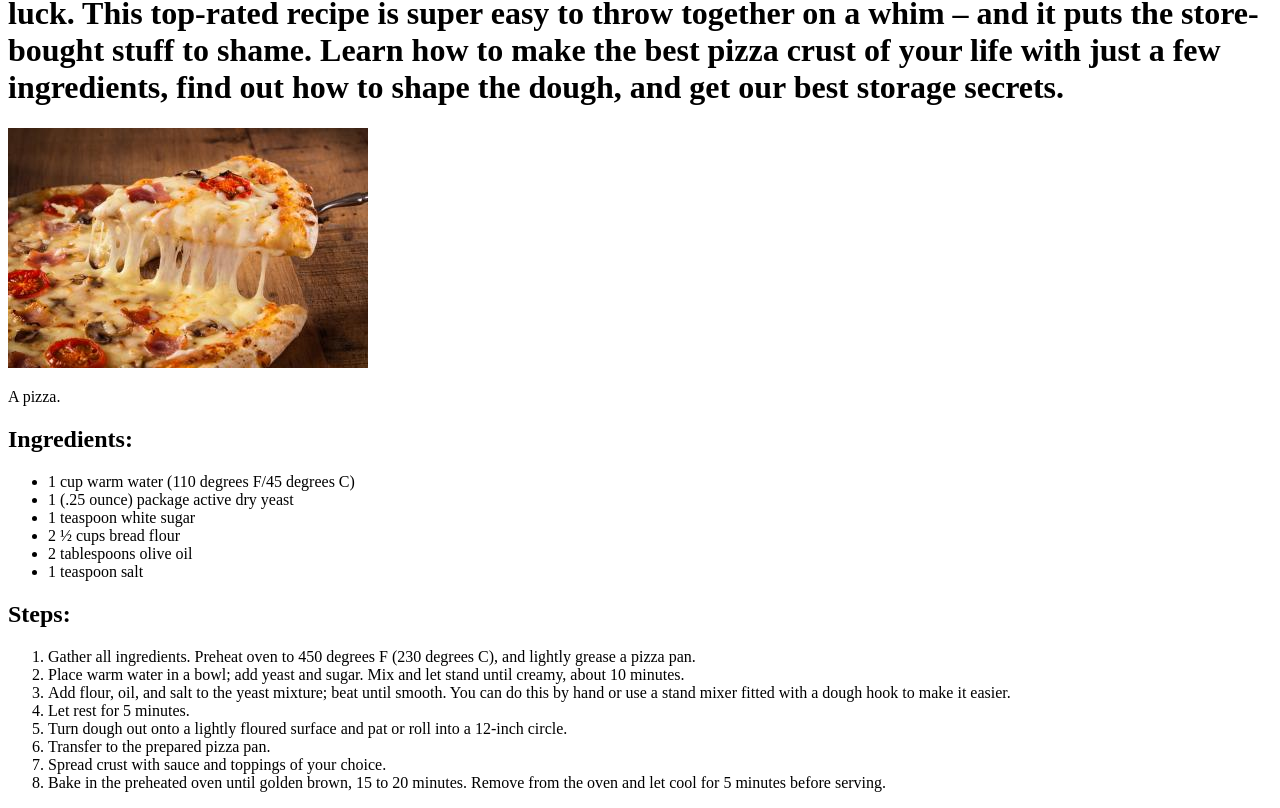
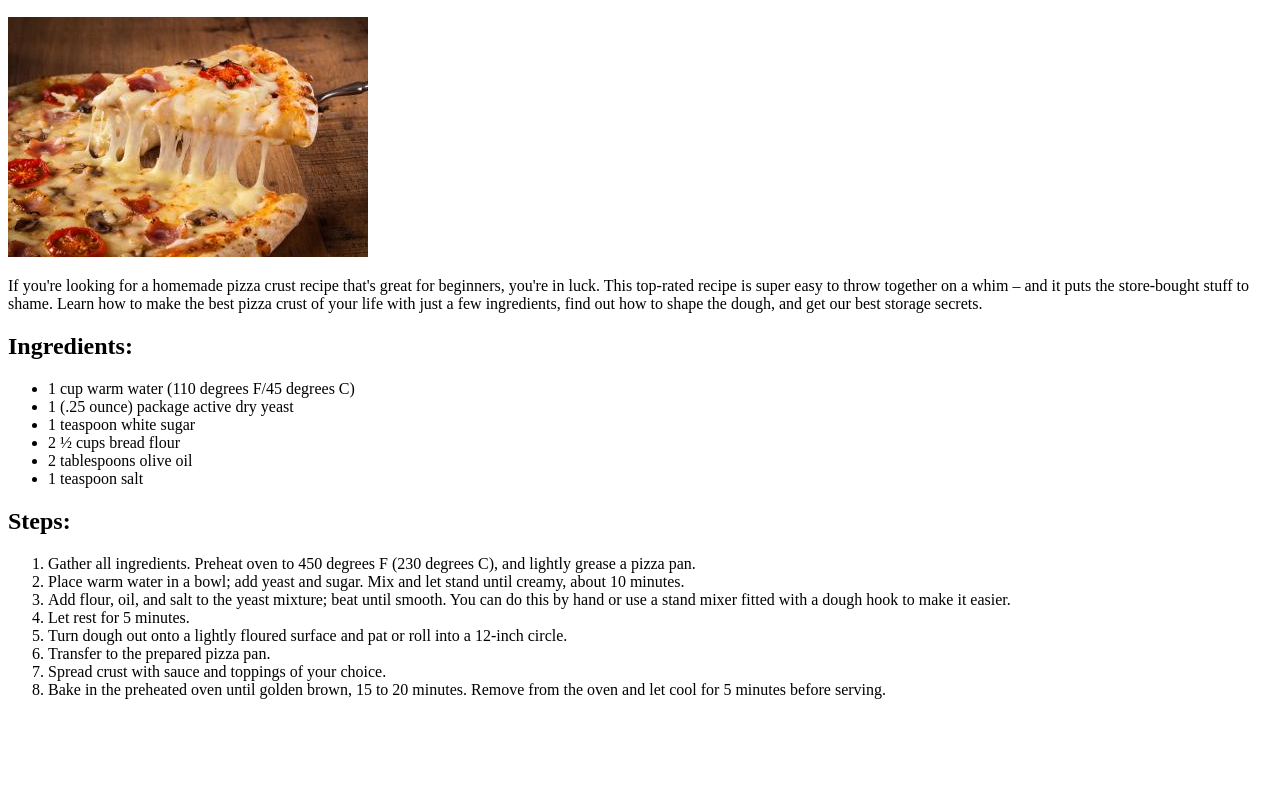
Before and after one commit to Fabricio3916/odin-recipes, a plain HTML site: page recipes/pizza.html in a window 1280 px wide. Shown: the part 63-871 px from the top of the page. After the commit the page ends 800 px from the top, so only its background shows below. Drawn offline with Linux system fonts and the light colour scheme.

Commit message:
bug fixing on pizza

```diff
--- a/recipes/pizza.html
+++ b/recipes/pizza.html
@@ -6,9 +6,9 @@
     <title>Pizza</title>
 </head>
 <body>
-    <h1>If you're looking for a homemade pizza crust recipe that's great for beginners, you're in luck. This top-rated recipe is super easy to throw together on a whim – and it puts the store-bought stuff to shame. Learn how to make the best pizza crust of your life with just a few ingredients, find out how to shape the dough, and get our best storage secrets. </h1>
+    <h1>Pizza</h1>
     <img src="./pizza.bmp" alt="A photo of a pizza">
-    <p>A pizza.</p>
+    <p>If you're looking for a homemade pizza crust recipe that's great for beginners, you're in luck. This top-rated recipe is super easy to throw together on a whim – and it puts the store-bought stuff to shame. Learn how to make the best pizza crust of your life with just a few ingredients, find out how to shape the dough, and get our best storage secrets. </p>
     <h2>Ingredients:</h2>
     <ul>
         <li>1 cup warm water (110 degrees F/45 degrees C)</li>
```
